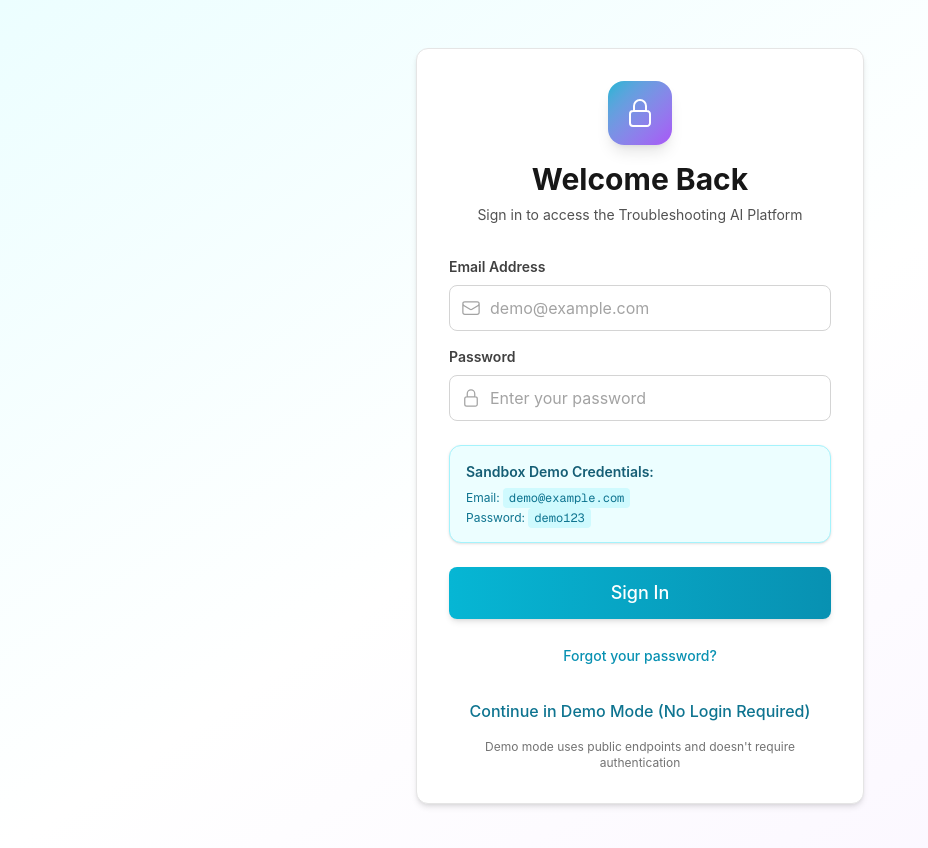
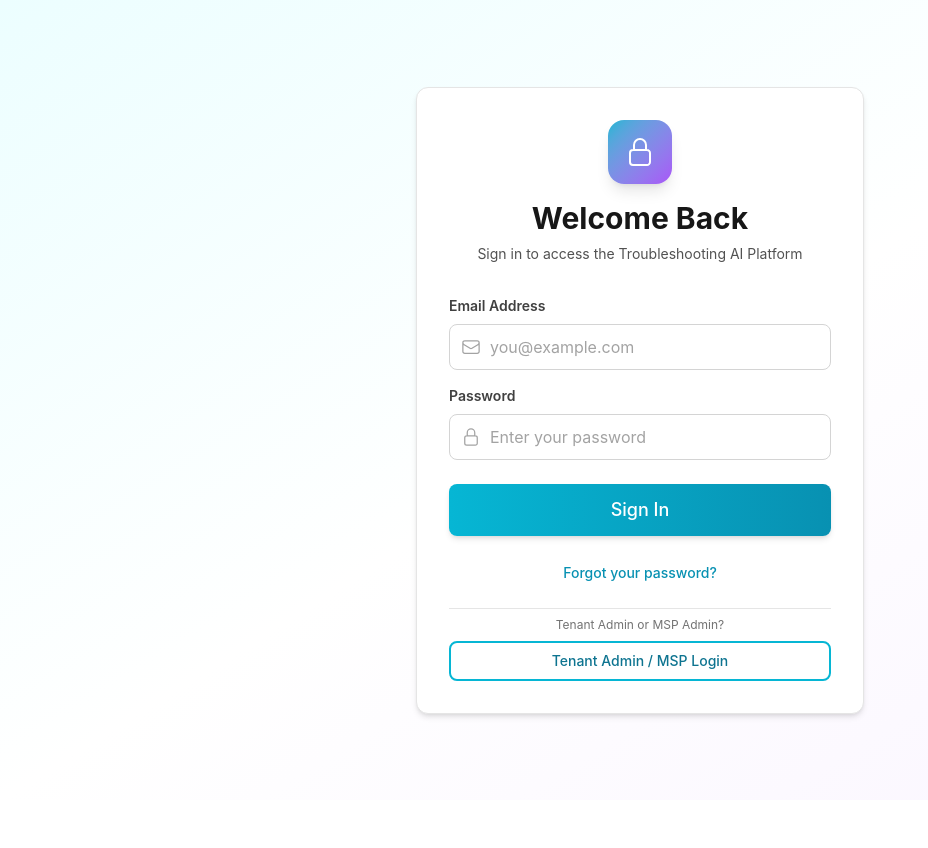
Before and after one commit to stiwari2004/bot, a Next.js app in the folder frontend-nextjs/: page / in a window 1280 px wide. Shown: the top 848 px of the page, without its empty margins (0-928 px from the left). After the commit the page ends 800 px from the top, so only its background shows below. Built offline with nearby package versions, Linux system fonts and the light colour scheme.

Commit message:
updated ssh connections setup

```diff
--- a/frontend-nextjs/src/app/page.tsx
+++ b/frontend-nextjs/src/app/page.tsx
@@ -60,7 +60,6 @@ type NavSection = {
 
 export default function Home() {
   const { isAuthenticated, loading: authLoading, user, token, logout, mustChangePassword } = useAuth();
-  const [skipLogin, setSkipLogin] = useState(false);
   const [activeTab, setActiveTab] = useState('tickets');
   const [sidebarOpen, setSidebarOpen] = useState(false);
   const [workspaceSessionId, setWorkspaceSessionId] = useState<number | null>(null);
@@ -68,10 +67,6 @@ export default function Home() {
   const { vitals, loading: vitalsLoading, error: vitalsError, refresh: refreshVitals } = useAgentVitals();
 
   const workspaceEnabled = process.env.NEXT_PUBLIC_AGENT_WORKSPACE_ENABLED !== 'false';
-
-  // Note: admin.resolvify.tech and dev.resolvify.tech can be used by both regular users and super admins
-  // Regular users use the normal login at /, super admins use /super-admin/login
-  // No automatic redirect needed here
 
   // ALL HOOKS MUST BE CALLED BEFORE ANY CONDITIONAL RETURNS
   useEffect(() => {
@@ -155,9 +150,9 @@ export default function Home() {
     );
   }
 
-  // Always show login page if not authenticated (unless user explicitly skipped)
-  if (!isAuthenticated && !skipLogin) {
-    return <LoginPage onSkipLogin={() => setSkipLogin(true)} />;
+  // Always show login page if not authenticated (no demo skip in PaaS)
+  if (!isAuthenticated) {
+    return <LoginPage />;
   }
 
   // Show password change modal if required - BLOCK access to main app
--- a/frontend-nextjs/src/components/LoginPage.tsx
+++ b/frontend-nextjs/src/components/LoginPage.tsx
@@ -7,30 +7,24 @@ import { LockClosedIcon, EnvelopeIcon } from '@heroicons/react/24/outline';
 import { Card, CardContent } from '@/components/ui/Card';
 import { Button } from '@/components/ui/Button';
 
-interface LoginPageProps {
-  onSkipLogin?: () => void;
-}
+interface LoginPageProps {}
 
-export function LoginPage({ onSkipLogin }: LoginPageProps) {
+export function LoginPage(_props: LoginPageProps) {
   const router = useRouter();
   const [email, setEmail] = useState('');
   const [password, setPassword] = useState('');
   const [error, setError] = useState<string | null>(null);
   const [loading, setLoading] = useState(false);
   const { login, user, isAuthenticated } = useAuth();
-  const [isDemoHost, setIsDemoHost] = useState(false);
+  const [showMspLoginLink, setShowMspLoginLink] = useState(false);
 
-  // Detect if we're on the public demo host or a standalone/on-prem host (show "Continue without login")
+  // Customer deployments (PaaS/standalone): show link to Tenant Admin / MSP login only. No demo, no super admin.
   useEffect(() => {
     if (typeof window === 'undefined') return;
     const hostname = window.location.hostname;
-    const isDemo = hostname === 'demo.resolvify.tech';
-    // Standalone/on-prem: IP, localhost, or hostnames that are not the main Resolvify domains
-    const isStandalone = /^\d+\.\d+\.\d+\.\d+$/.test(hostname) || hostname === 'localhost' || hostname.endsWith('.local')
-      || (!isDemo && !hostname.endsWith('resolvify.tech'));
-    setIsDemoHost(isDemo || isStandalone);
-
-    // Note: admin.resolvify.tech and dev.resolvify.tech can be used by both regular users and super admins
+    const isStandaloneOrPaaS = /^\d+\.\d+\.\d+\.\d+$/.test(hostname) || hostname === 'localhost' || hostname.endsWith('.local')
+      || !hostname.endsWith('resolvify.tech');
+    setShowMspLoginLink(isStandaloneOrPaaS);
   }, [router]);
 
   // Redirect admins after login
@@ -121,7 +115,7 @@ export function LoginPage({ onSkipLogin }: LoginPageProps) {
                     value={email}
                     onChange={(e) => setEmail(e.target.value)}
                     className="appearance-none block w-full pl-10 pr-3 py-2.5 border border-neutral-300 rounded-lg placeholder-neutral-400 focus:outline-none focus:ring-2 focus:ring-primary-500 focus:border-primary-500 text-neutral-900 bg-white transition-all"
-                    placeholder={isDemoHost ? 'demo@example.com' : 'you@example.com'}
+                    placeholder="you@example.com"
                   />
                 </div>
               </div>
@@ -149,28 +143,6 @@ export function LoginPage({ onSkipLogin }: LoginPageProps) {
               </div>
             </div>
 
-            {isDemoHost && (
-              <Card variant="default" className="bg-primary-50 border-primary-200">
-                <CardContent padding="sm">
-                  <p className="font-semibold text-primary-800 mb-2 text-sm">Sandbox Demo Credentials:</p>
-                  <div className="space-y-1 text-xs text-primary-700">
-                    <p>
-                      Email:{' '}
-                      <code className="bg-primary-100 px-1.5 py-0.5 rounded font-mono">
-                        demo@example.com
-                      </code>
-                    </p>
-                    <p>
-                      Password:{' '}
-                      <code className="bg-primary-100 px-1.5 py-0.5 rounded font-mono">
-                        demo123
-                      </code>
-                    </p>
-                  </div>
-                </CardContent>
-              </Card>
-            )}
-
             <div>
               <Button
                 type="submit"
@@ -192,40 +164,22 @@ export function LoginPage({ onSkipLogin }: LoginPageProps) {
               </a>
             </div>
 
-            <div className="text-center space-y-2">
-              {onSkipLogin && isDemoHost && (
-                <Button
-                  type="button"
-                  variant="ghost"
-                  onClick={onSkipLogin}
-                  className="w-full"
-                >
-                  Continue in Demo Mode (No Login Required)
-                </Button>
-              )}
-              {isDemoHost && (
-                <p className="text-xs text-neutral-500">
-                  Demo mode uses public endpoints and doesn't require authentication
-                </p>
-              )}
-              {/* Show super admin login link only for dev environment, not on production admin portal */}
-              {typeof window !== 'undefined' &&
-               window.location.hostname === 'dev.resolvify.tech' && (
-                <div className="pt-2 border-t border-neutral-200">
+            {/* Customer PaaS/standalone: link to MSP admin portal only (no super admin) */}
+            {showMspLoginLink && (
+              <div className="text-center pt-2 border-t border-neutral-200">
                 <p className="text-xs text-neutral-500 mb-2">
-                    Are you a super administrator?
+                  Tenant Admin or MSP Admin?
                 </p>
                 <Button
                   type="button"
                   variant="outline"
-                    onClick={() => router.push('/super-admin/login')}
+                  onClick={() => router.push('/tenant-admin/login')}
                   className="w-full text-sm"
                 >
-                    Go to Super Admin Login
+                  Tenant Admin / MSP Login
                 </Button>
               </div>
             )}
-            </div>
           </form>
         </CardContent>
       </Card>
```
Also changed, not shown: 1 other file (tests, documents, lock files or other folders). Lines whose indentation alone changed are shown as unchanged.
